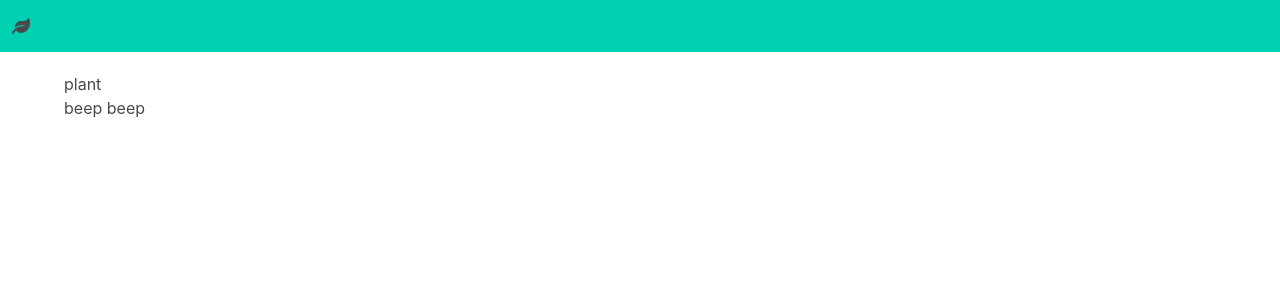
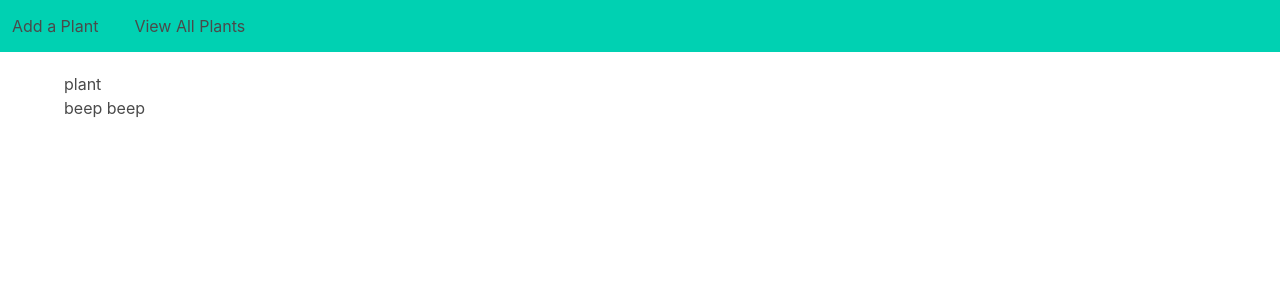
Before and after one commit to doriorio/plant-collector, a Django app: page /about/ in a window 1280 px wide. Shown: the top 300 px of the page. Run offline with Django 3.2, Linux system fonts and the light colour scheme; some libraries are stand-ins or nearby versions.

Commit message:
update view

```diff
--- a/main_app/templates/base.html
+++ b/main_app/templates/base.html
@@ -11,12 +11,11 @@
   <section class="section">
     <div class="container">
       <nav class="navbar is-fixed-top has-background-primary">
-        <div class="level-left">
-            <a class="navbar-item level-item" href="/plants">
-             <i class="fas fa-leaf">
 
-            </i></a>
-            </div>
+            <div class="level-right">
+            <a class="navbar-item level-item" href="{% url 'plant_create' %}">Add a Plant</a>
+            <a class="navbar-item level-item" href="{% url 'index' %}">View All Plants</a>
+          </div>
       </nav>
       <p class="subtitle">
 
--- a/main_app/templates/plants/detail.html
+++ b/main_app/templates/plants/detail.html
@@ -28,6 +28,10 @@
                 <i class="fas fa-quote-right"></i>
 
           </div>
+          <div class="content">
+              <a href="{% url 'plants_update' plant.id %}">Edit</a>
+
+        </div>
 
         </div>
       </div>
--- a/main_app/urls.py
+++ b/main_app/urls.py
@@ -3,8 +3,10 @@ from . import views
 
 
 urlpatterns = [
-    path('', views.home, name="home"),
+    path('', views.plants_index, name='index'),
     path('about/', views.about),
     path('plants/', views.plants_index, name='index'),
-    path('plants/<int:plant_id>', views.plants_detail, name='detail')
+    path('plants/<int:plant_id>', views.plants_detail, name='detail'),
+    path('plants/create', views.PlantCreate.as_view(), name='plant_create'),
+    path('plants/<int:pk>/update/', views.PlantUpdate.as_view(), name='plants_update')
 ]
--- a/main_app/views.py
+++ b/main_app/views.py
@@ -1,4 +1,6 @@
 from django.shortcuts import render
+from django.views.generic.edit import CreateView, UpdateView
+
 from .models import Plant
 
 from django.http import HttpResponse
@@ -17,3 +19,11 @@ def plants_index(request):
 def plants_detail(request, plant_id):
   plant = Plant.objects.get(id=plant_id)
   return render(request, 'plants/detail.html', {'plant': plant})
+
+class PlantCreate(CreateView):
+  model = Plant
+  fields = '__all__'
+
+class PlantUpdate(UpdateView):
+  model = Plant
+  fields = '__all__'
```
Also changed, not shown: main_app/models.py (+7 -0 lines), main_app/templates/main_app/plant_form.html (added, +15 -0 lines).
